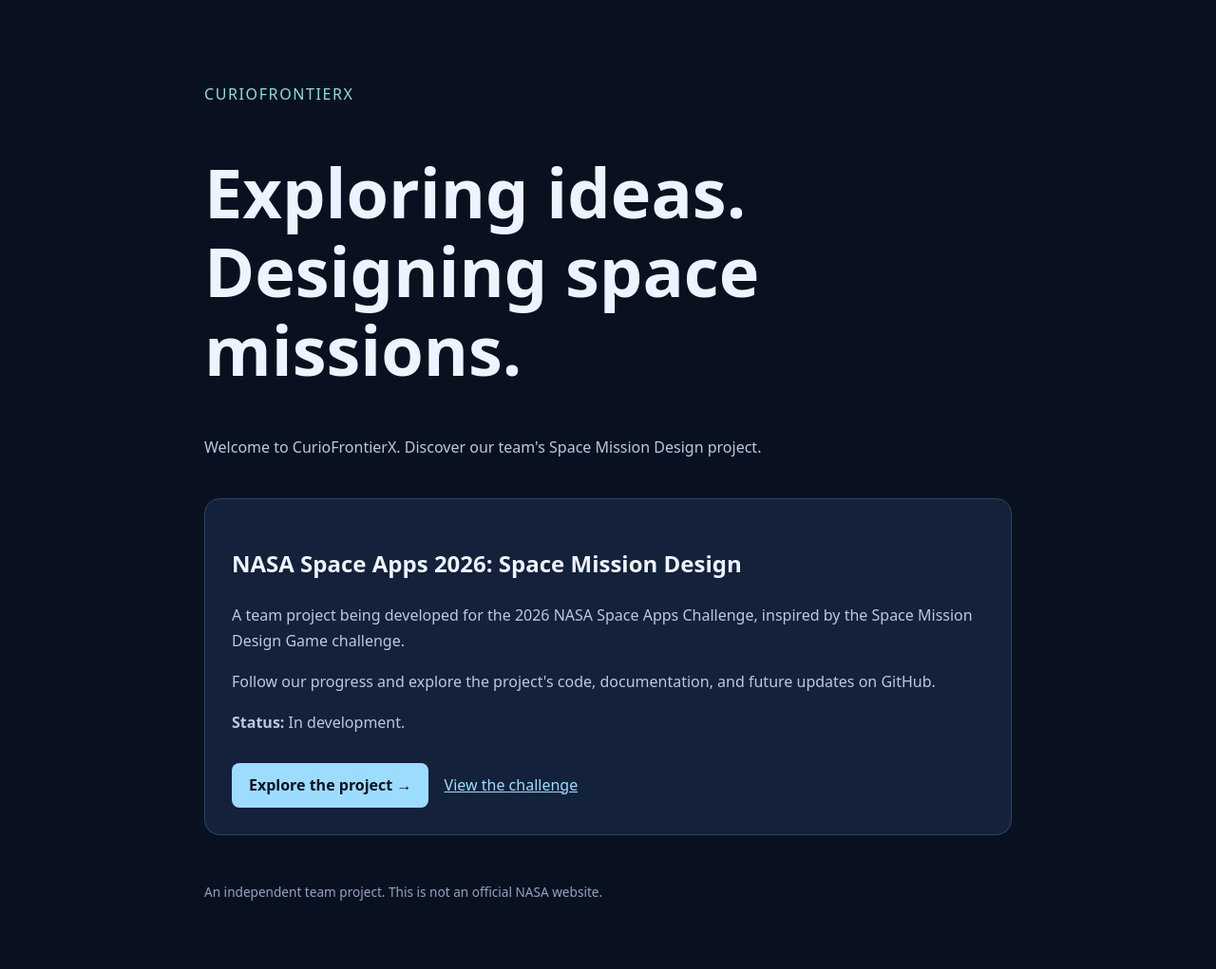
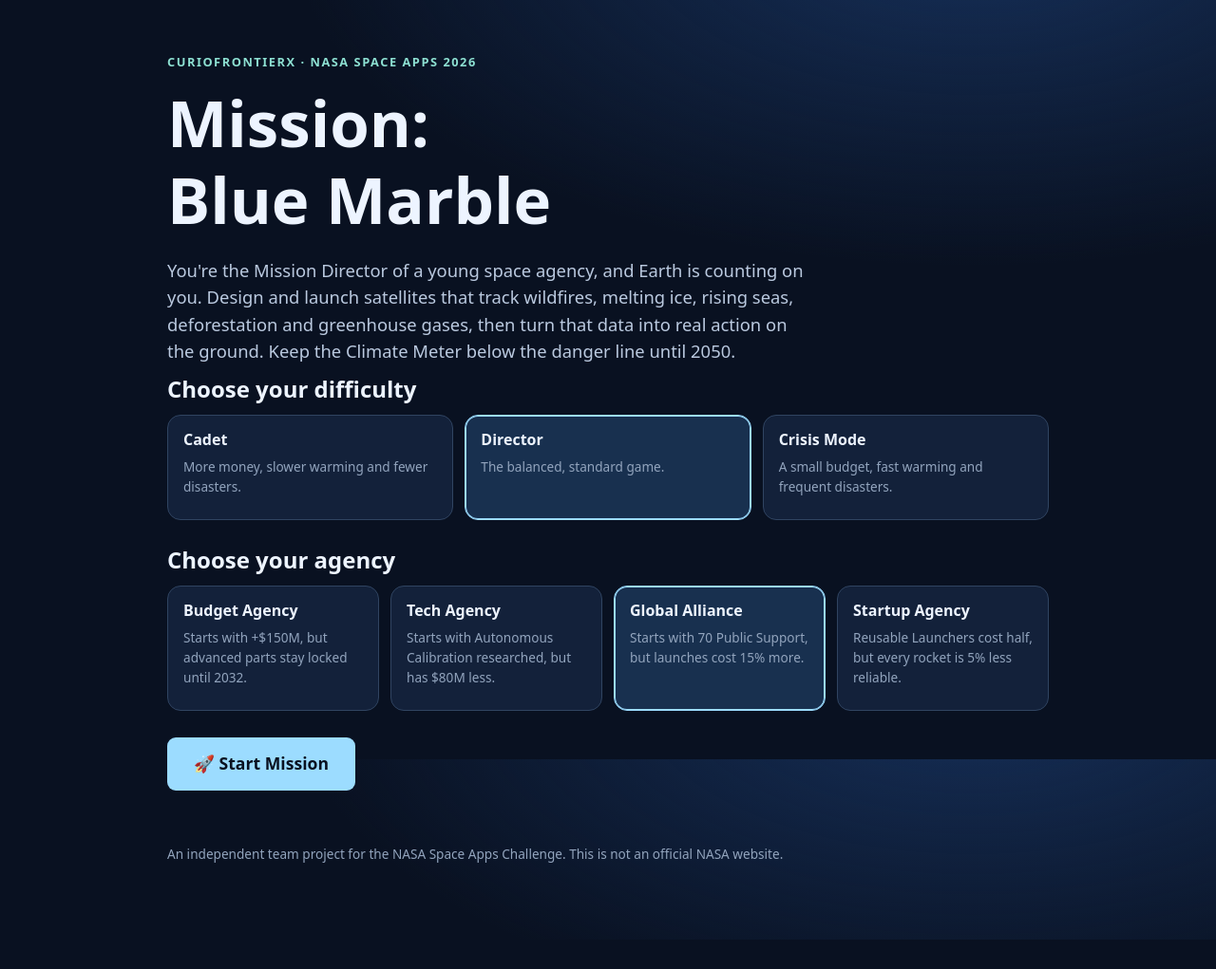
Before and after one commit to curiofrontierx/NasaApp_2026_SpaceMissionDesign, a plain HTML site: page index.html in a window 1280 px wide. Shown: the whole page at 95% size. After the commit the page ends 990 px from the top, so only its background shows below. Drawn offline with Linux system fonts and the light colour scheme.

Commit message:
Replace landing page with Mission: Blue Marble start page
Self-contained start screen for the climate satellite game: players pick a
difficulty and agency, and Start Mission sends them to design.html.

Co-Authored-By: Claude Opus 5.5 <noreply@anthropic.com>

```diff
--- a/index.html
+++ b/index.html
@@ -3,89 +3,109 @@
 <head>
   <meta charset="UTF-8">
   <meta name="viewport" content="width=device-width, initial-scale=1">
-  <title>CurioFrontierX | Space Mission Design</title>
+  <title>Mission: Blue Marble</title>
   <style>
+    :root {
+      --bg: #091121;
+      --panel: #13213a;
+      --panel-active: #18304f;
+      --line: #304461;
+      --text: #edf4ff;
+      --muted: #92a4bd;
+      --accent: #9cdcff;
+      --teal: #8de0d2;
+    }
+    * { box-sizing: border-box; }
+    html, body { margin: 0; }
     body {
-      margin: 0;
-      background: #091121;
-      color: #edf4ff;
-      font-family: system-ui, sans-serif;
-      line-height: 1.7;
+      background: radial-gradient(1200px 600px at 80% -10%, #16305a 0%, transparent 60%), var(--bg);
+      background-attachment: fixed;
+      color: var(--text);
+      font-family: system-ui, -apple-system, "Segoe UI", sans-serif;
+      line-height: 1.55;
+      min-height: 100vh;
     }
-    main {
-      max-width: 850px;
-      margin: auto;
-      padding: 70px 24px;
+    h1, h2, h3 { line-height: 1.2; margin: 0 0 .5em; }
+    h3 { font-size: 1rem; }
+    p { margin: 0 0 .6em; }
+
+    .page { max-width: 960px; margin: 0 auto; padding: 56px 16px 80px; }
+    .label { color: var(--teal); letter-spacing: .12em; text-transform: uppercase; font-size: .8rem; font-weight: 600; }
+    .hero h1 { font-size: clamp(2.4rem, 7vw, 4.2rem); margin: .2em 0 .3em; }
+    .lead { font-size: 1.15rem; color: #bac9df; max-width: 680px; }
+
+    .choice-grid { display: grid; grid-template-columns: repeat(auto-fit, minmax(200px, 1fr)); gap: 12px; margin: 12px 0 28px; }
+    .choice { position: relative; cursor: pointer; }
+    .choice input { position: absolute; opacity: 0; }
+    .card {
+      height: 100%; padding: 16px; border-radius: 14px;
+      background: var(--panel); border: 1px solid var(--line);
+      transition: border-color .15s, background .15s;
     }
-    h1 {
-      font-size: clamp(2.5rem, 7vw, 4.5rem);
-      line-height: 1.15;
+    .card p { color: var(--muted); font-size: .85rem; }
+    .choice input:checked + .card { border-color: var(--accent); background: var(--panel-active); box-shadow: 0 0 0 1px var(--accent) inset; }
+    .choice input:focus-visible + .card { outline: 2px solid var(--accent); outline-offset: 2px; }
+
+    .btn {
+      cursor: pointer; border: 0; border-radius: 9px;
+      padding: 14px 28px; background: var(--accent); color: var(--bg);
+      font: inherit; font-size: 1.1rem; font-weight: 700;
     }
-    p { color: #bac9df; }
-    .label {
-      color: #8de0d2;
-      letter-spacing: .1em;
-      text-transform: uppercase;
-    }
-    .project {
-      margin-top: 40px;
-      padding: 28px;
-      background: #13213a;
-      border: 1px solid #304461;
-      border-radius: 16px;
-    }
-    a { color: #9cdcff; }
-    .button {
-      display: inline-block;
-      margin: 12px 12px 0 0;
-      padding: 10px 18px;
-      background: #9cdcff;
-      color: #091121;
-      border-radius: 8px;
-      text-decoration: none;
-      font-weight: bold;
-    }
-    footer {
-      margin-top: 48px;
-      color: #92a4bd;
-      font-size: .85rem;
-    }
+    .btn:hover { filter: brightness(1.1); }
+
+    footer { margin-top: 56px; color: var(--muted); font-size: .85rem; }
   </style>
 </head>
 <body>
-  <main>
-    <p class="label">CurioFrontierX</p>
-    <h1>Exploring ideas.<br>Designing space missions.</h1>
-    <p>
-      Welcome to CurioFrontierX. Discover our team's
-      Space Mission Design project.
-    </p>
-
-    <section class="project">
-      <h2>NASA Space Apps 2026: Space Mission Design</h2>
-      <p>
-        A team project being developed for the 2026 NASA
-        Space Apps Challenge, inspired by the
-        Space Mission Design Game challenge.
+  <main class="page">
+    <section class="hero">
+      <p class="label">CurioFrontierX · NASA Space Apps 2026</p>
+      <h1>Mission:<br>Blue Marble</h1>
+      <p class="lead">
+        You're the Mission Director of a young space agency, and Earth is counting on you.
+        Design and launch satellites that track wildfires, melting ice, rising seas,
+        deforestation and greenhouse gases, then turn that data into real action on the ground.
+        Keep the Climate Meter below the danger line until 2050.
       </p>
-      <p>
-        Follow our progress and explore the project's
-        code, documentation, and future updates on GitHub.
-      </p>
-      <p><strong>Status:</strong> In development.</p>
-
-      <a class="button"
-         href="https://github.com/curiofrontierx/NasaApp_2026_SpaceMissionDesign">
-        Explore the project →
-      </a>
-      <a href="https://www.spaceappschallenge.org/2026/challenges/space-mission-design-game/">
-        View the challenge
-      </a>
     </section>
 
-    <footer>
-      An independent team project. This is not an official NASA website.
-    </footer>
+    <!-- Sends the player to design.html?difficulty=...&agency=... -->
+    <form id="start" action="design.html" method="get">
+      <h2>Choose your difficulty</h2>
+      <div class="choice-grid" id="difficulties"></div>
+
+      <h2>Choose your agency</h2>
+      <div class="choice-grid" id="agencies"></div>
+
+      <button class="btn" type="submit">🚀 Start Mission</button>
+    </form>
+
+    <footer>An independent team project for the NASA Space Apps Challenge. This is not an official NASA website.</footer>
   </main>
+
+  <script>
+    const DIFFICULTIES = {
+      cadet:    { name: 'Cadet',       desc: 'More money, slower warming and fewer disasters.' },
+      director: { name: 'Director',    desc: 'The balanced, standard game.' },
+      crisis:   { name: 'Crisis Mode', desc: 'A small budget, fast warming and frequent disasters.' },
+    };
+    const AGENCIES = {
+      budget:   { name: 'Budget Agency',   desc: 'Starts with +$150M, but advanced parts stay locked until 2032.' },
+      tech:     { name: 'Tech Agency',     desc: 'Starts with Autonomous Calibration researched, but has $80M less.' },
+      alliance: { name: 'Global Alliance', desc: 'Starts with 70 Public Support, but launches cost 15% more.' },
+      startup:  { name: 'Startup Agency',  desc: 'Reusable Launchers cost half, but every rocket is 5% less reliable.' },
+    };
+
+    const card = (group, key, item, checked) => `
+      <label class="choice">
+        <input type="radio" name="${group}" value="${key}" ${checked ? 'checked' : ''}>
+        <div class="card"><h3>${item.name}</h3><p>${item.desc}</p></div>
+      </label>`;
+
+    document.getElementById('difficulties').innerHTML =
+      Object.entries(DIFFICULTIES).map(([k, d]) => card('difficulty', k, d, k === 'director')).join('');
+    document.getElementById('agencies').innerHTML =
+      Object.entries(AGENCIES).map(([k, a]) => card('agency', k, a, k === 'alliance')).join('');
+  </script>
 </body>
 </html>
```
